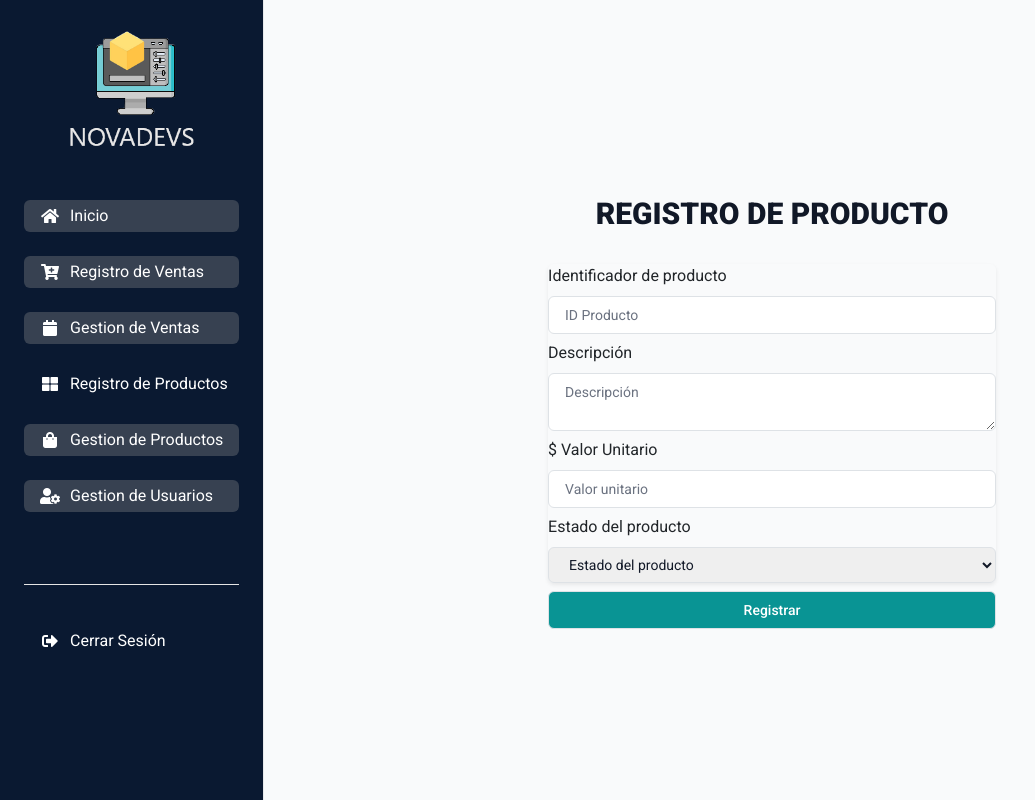
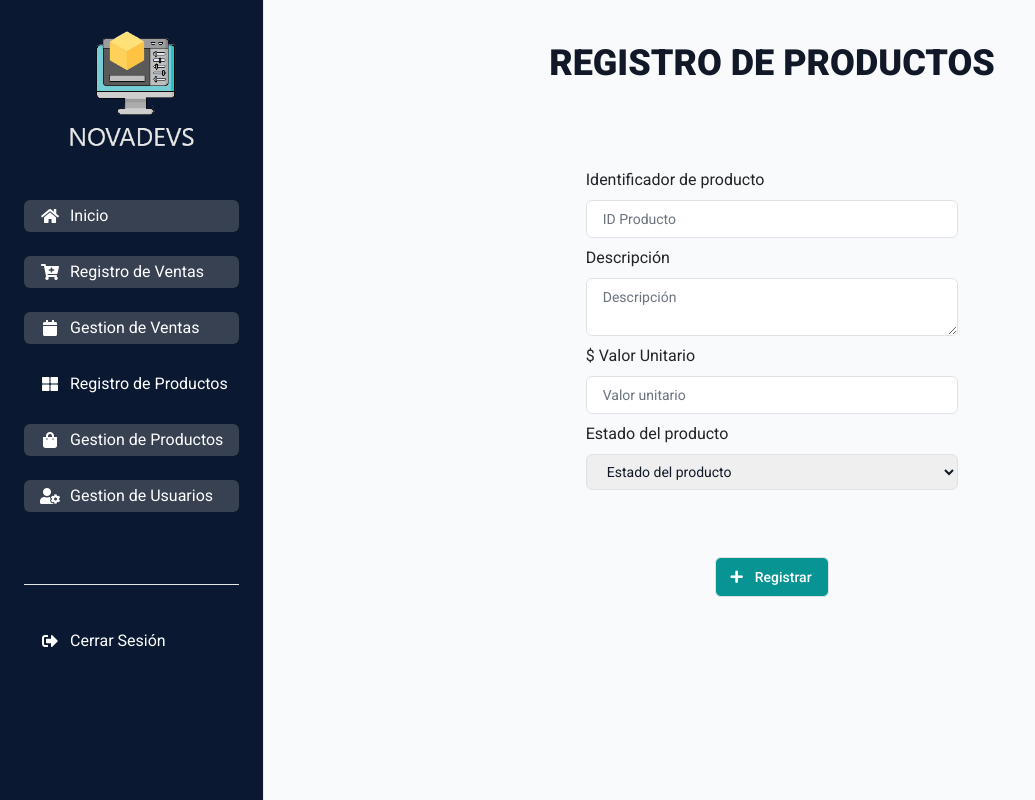
Before and after one commit to NovaDevs-MinTIC/NovaDevs, a React (Create React App) app: page /RegistroProducto in a window 1280 px wide. Shown: the whole page, without its empty margins (0-1035 px from the left). Built offline with nearby package versions, Linux system fonts and the light colour scheme.

Commit message:
Se modifico pagina de registro de productos agregando solamente clases de tailwind

```diff
--- a/src/pages/RegistroProducto.jsx
+++ b/src/pages/RegistroProducto.jsx
@@ -3,19 +3,24 @@ import React  from 'react'
 const RegistroProductos=()=>{
 
     return(
-      <div>
-        <div className='max-w-md w-screen space-y-8'>
-          <h2 className="text-3xl uppercase font-extrabold text-gray-900 text-center mt-4 mb-2">Registro de producto</h2>
-          <form className='mt-8 space-y-3'>
-            <div className='rounded-md shadow-sm -space-y-px'>
+      <div className='h-full w-full'>
+        {/* TITULO */}
+        <div className='flex items-center justify-center w-full h-1/6'>
+            <h2 className='text-4xl font-extrabold text-gray-900'>
+            REGISTRO DE PRODUCTOS
+            </h2>
+        </div>
+
+        {/* FORMULARIO DE REGISTRO DE PRODUCTO */}
+        <div className="w-full h-1/2 flex flex-wrap justify-center items-center">
+          <form>
               <div>
-                  <label classsName='mx-2'>Identificador de producto</label>
+                  <label>Identificador de producto</label>
                   <input
-                          name='ID-Producto'
+                          name='idproducto'
                           type='number'
-                          autoComplete='number'
                           required
-                          className='appearance-none rounded-md relative block w-full mb-2 px-3 py-2 border border-novablue placeholder-gray-500 text-gray-900 focus:outline-none focus:ring-indigo-500 focus:border-indigo-500 focus:z-10 sm:text-sm'
+                          className='appearance-none rounded-md relative w-full mb-2 px-3 py-2 border border-novablue placeholder-gray-500 text-gray-900 focus:outline-none focus:ring-indigo-500 focus:border-indigo-500 focus:z-10 sm:text-sm'
                           placeholder='ID Producto'
                         />
               </div>
@@ -53,23 +58,19 @@ const RegistroProductos=()=>{
                   <option value="2">No disponible</option>
                 </select>
               </div>
-            </div>
           </form>
         </div>
-
-        <div className='max-w-md w-full'>
-          <div>
+        <div className="flex justify-center mt-6">
             <button
-              type='submit'
-              className='group relative w-full flex justify-center py-2 px-4 border border-transparent text-sm font-medium rounded-md text-white bg-novablue hover:bg-gray-300 focus:outline-none focus:ring-2 focus:ring-offset-2 focus:ring-gray-500'
+            type='submit'
+            className='group relative w-auto flex py-2 px-2 border border-transparent text-sm font-medium rounded-md text-white bg-novablue hover:bg-gray-300 focus:outline-none focus:ring-2 focus:ring-offset-2 focus:ring-gray-500'
             >
-              <div className='flex items-center justify-start'>
-                <span className='mx-4'>Registrar</span>
-              </div>
+            <div className='flex items-center'>
+                <i className="fas fa-plus"></i>
+                <span className='mx-2'>Registrar</span>
+            </div>
             </button>
-          </div>
         </div>
-
       </div>
     )
 }
```
